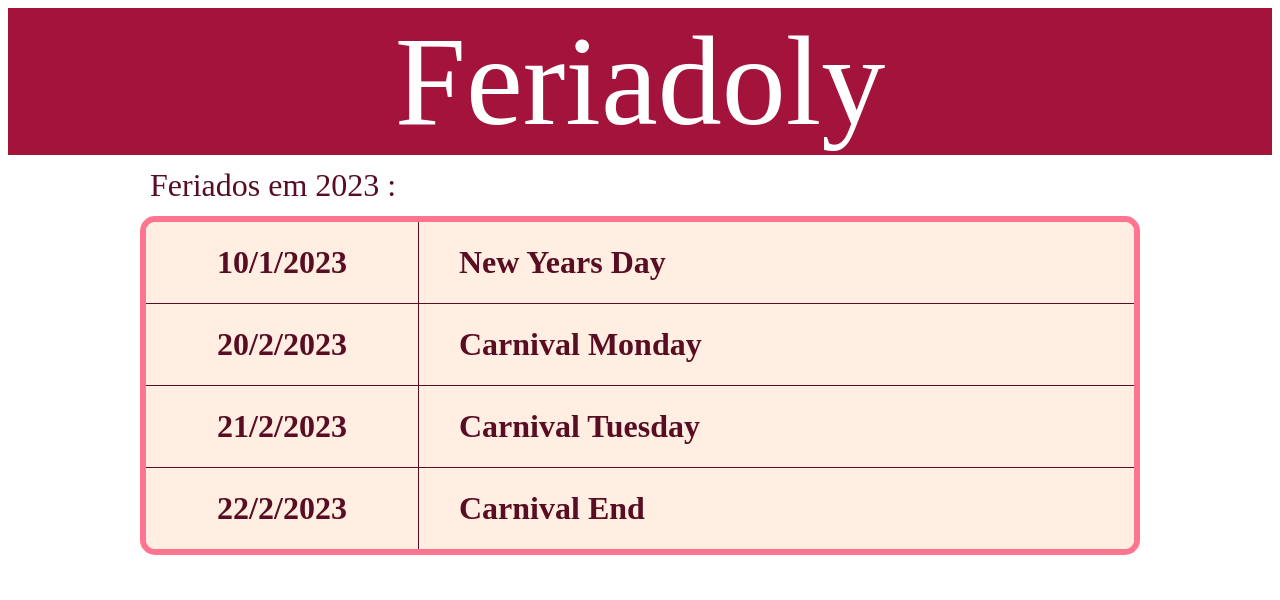
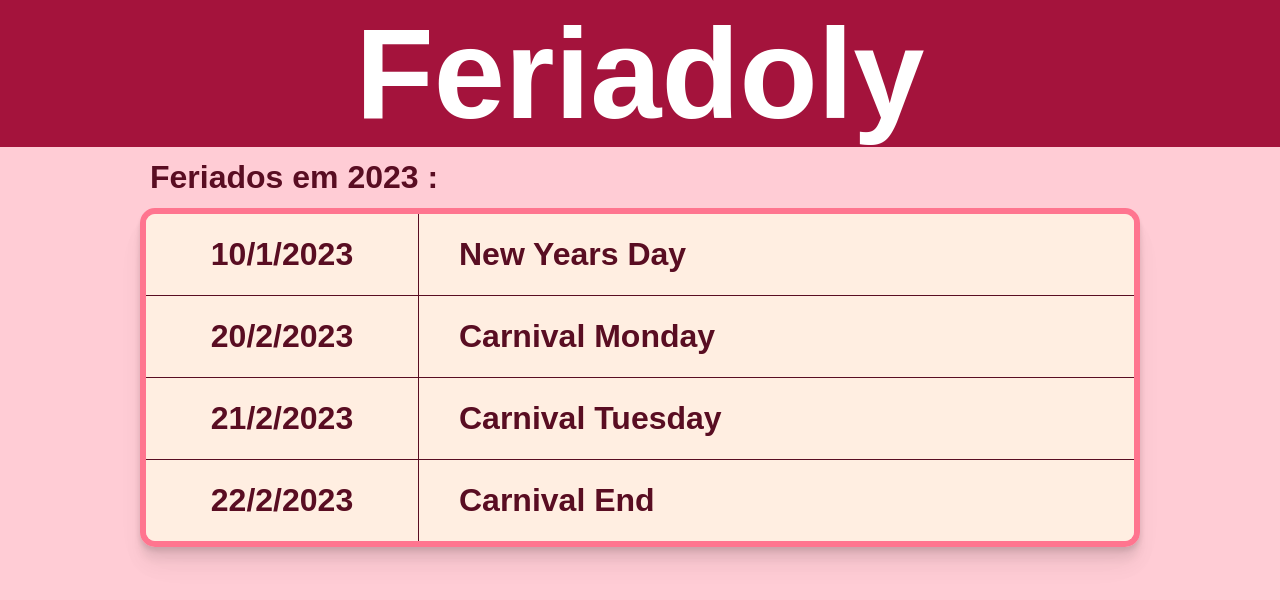
Before and after one commit to HenriChris/Feriadoly, a React (Create React App) app: page / in a window 1280 px wide. Shown: the top 600 px of the page. Built offline with nearby package versions, Linux system fonts and the light colour scheme.

Commit message:
Adicionando estilos que se aplicam à pagina inteira

```diff
--- a/src/App.tsx
+++ b/src/App.tsx
@@ -3,17 +3,18 @@ import Header from './components/Header';
 import Scroller from './components/Scroller';
 import Calendar from './components/Calendar';
 import Card from './components/Card';
+import { Bottom, Page } from './global/global';
 
 function App() {
   return (
-    <div>
+    <Page>
       <Header />
       <Scroller />
-      <div>
+      <Bottom>
         <Calendar />
         <Card />
-      </div>
-    </div>
+      </Bottom>
+    </Page>
   );
 }
 
--- a/src/components/Scroller/style.tsx
+++ b/src/components/Scroller/style.tsx
@@ -1,5 +1,5 @@
 import styled from 'styled-components';
-import { style } from '../../global/global';
+import { Shadow, style } from '../../global/global';
 
 export const ScrollerWrapper = styled.div`
     margin: 12px auto 35px auto;
@@ -12,7 +12,7 @@ export const Title = styled.span`
     margin-left: 10px;
 `;
 
-export const StyledScroller = styled.div`
+export const StyledScroller = styled(Shadow)`
     height : 327px;
 
     background: ${style.colors.lightBeige};
--- a/src/global/global.tsx
+++ b/src/global/global.tsx
@@ -1,3 +1,5 @@
+import styled from 'styled-components';
+
 export const style = {
     colors: {
         lightPink: '#FFCCD5',
@@ -10,4 +12,28 @@ export const style = {
     fonts: {
         sans: 'sans-serif',
     }
-}
+};
+
+export const Page = styled.div`
+    height: 100vh;
+    width: 100vw;
+    font-family: sans-serif;
+    font-weight: 600;
+    background-color: ${style.colors.lightPink};
+`;
+
+export const Bottom = styled.div`
+    display: flex;
+    justify-content: space-around;
+    margin-left: auto;
+    margin-right: auto;
+    width: 70vw;
+`;
+
+export const Shadow = styled.div`
+    box-shadow:
+    0 4px 4px rgba(0, 0, 0, 0.1),
+    0 12px 8px rgba(0, 0, 0, 0.06),
+    0 20px 20px rgba(0, 0, 0, 0.04),
+    0 20px 40px rgba(0, 0, 0, 0.02);
+`;
--- /dev/null
+++ b/src/index.css
@@ -0,0 +1,11 @@
+* {
+    margin: 0;
+    padding: 0;
+}
+
+html,
+body,
+#root {
+    height: 100%;
+    width:100%;
+}
--- a/src/index.tsx
+++ b/src/index.tsx
@@ -1,6 +1,7 @@
 import React from 'react';
 import ReactDOM from 'react-dom/client';
 import App from './App';
+import './index.css'
 
 const root = ReactDOM.createRoot(
   document.getElementById('root') as HTMLElement
```
